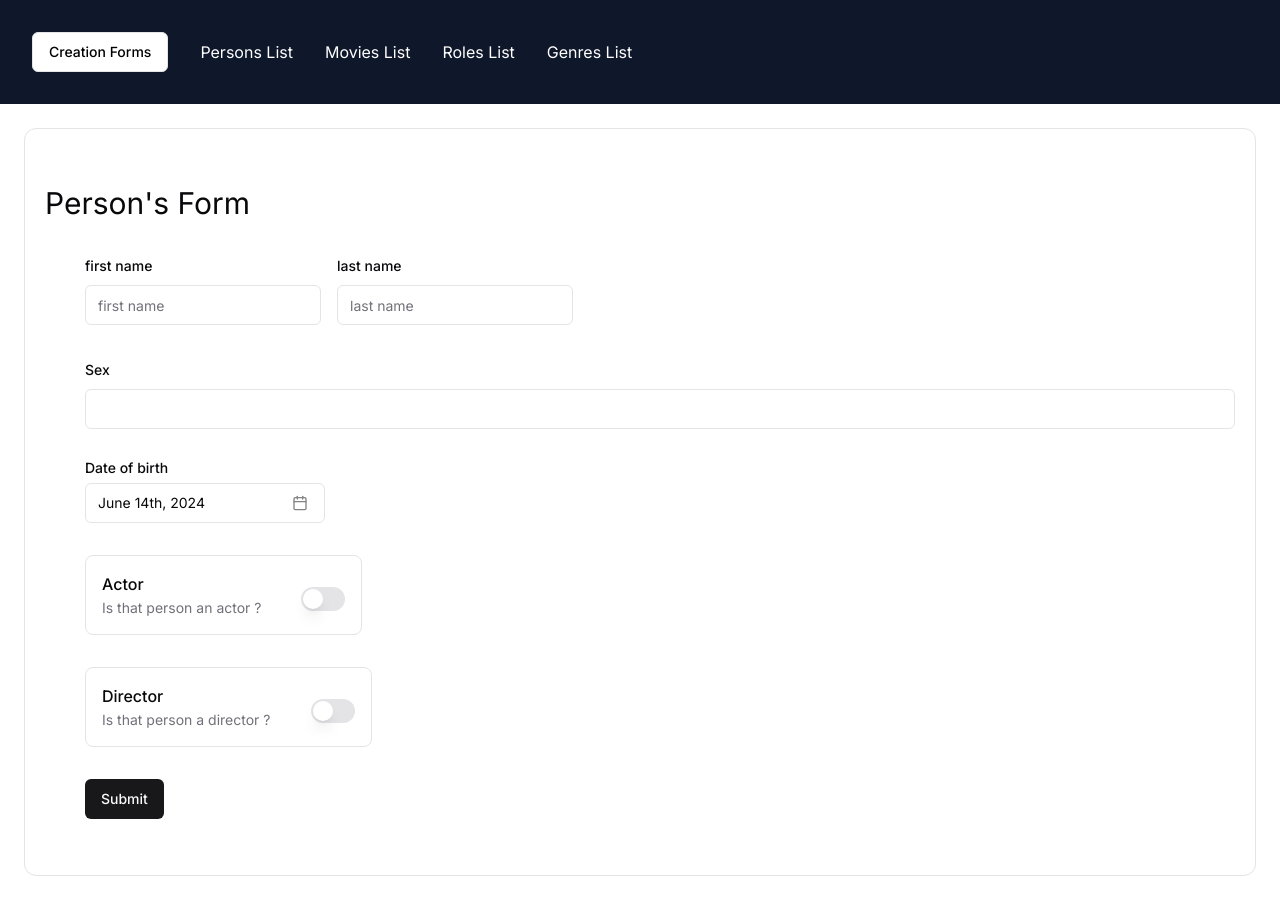
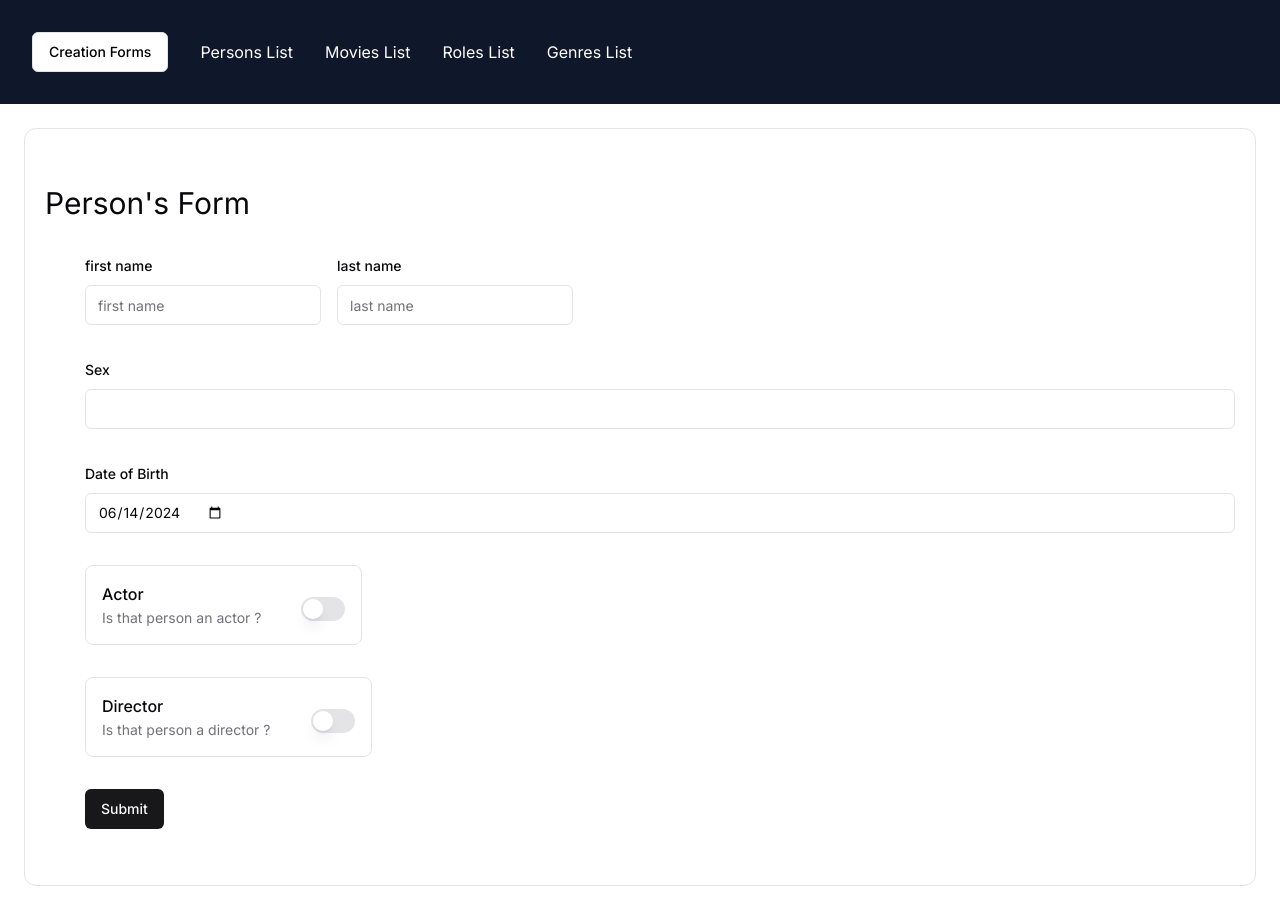
Before and after one commit to Molina-Q/next-ts-ghibli, a Next.js app: page /persons in a window 1280 px wide. Built offline with nearby package versions, Linux system fonts and the light colour scheme.

Commit message:
refactor: Update date of birth input in PersonForm component

```diff
--- a/app/persons/page.tsx
+++ b/app/persons/page.tsx
@@ -121,43 +121,20 @@ export default function PersoForm() {
                     )}
                 />
 
+
                 <FormField
                     control={form.control}
                     name="birthdate"
                     render={({ field }) => (
-                        <FormItem className="flex flex-col">
-                            <FormLabel>Date of birth</FormLabel>
-                            <Popover>
-                                <PopoverTrigger asChild>
-                                    <FormControl>
-                                        <Button
-                                            variant={"outline"}
-                                            className={cn(
-                                                "w-[240px] pl-3 text-left font-normal",
-                                                !field.value && "text-muted-foreground"
-                                            )}
-                                        >
-                                            {field.value ? (
-                                                format(field.value, "PPP")
-                                            ) : (
-                                                <span>Pick a date</span>
-                                            )}
-                                            <CalendarIcon className="ml-auto h-4 w-4 opacity-50" />
-                                        </Button>
-                                    </FormControl>
-                                </PopoverTrigger>
-                                <PopoverContent className="w-auto p-0" align="start">
-                                    <Calendar
-                                        mode="single"
-                                        selected={field.value}
-                                        onSelect={field.onChange}
-                                        disabled={(date) =>
-                                            date > new Date() || date < new Date("1900-01-01")
-                                        }
-                                        initialFocus
-                                    />
-                                </PopoverContent>
-                            </Popover>
+                        <FormItem>
+                            <FormLabel>Date of Birth</FormLabel>
+                            <FormControl>
+                                <Input
+                                    type="date"
+                                    value={field.value ? field.value.toISOString().split('T')[0] : ''}
+                                    onChange={event => field.onChange(new Date(event.target.value))}
+                                />
+                            </FormControl>
                             <FormMessage />
                         </FormItem>
                     )}
@@ -171,7 +148,7 @@ export default function PersoForm() {
                             <div className="space-y-0.5">
                                 <FormLabel className="text-base">Actor</FormLabel>
                                 <FormDescription>
-                                Is that person an actor ?
+                                    Is that person an actor ?
                                 </FormDescription>
                             </div>
                             <FormControl>
```
